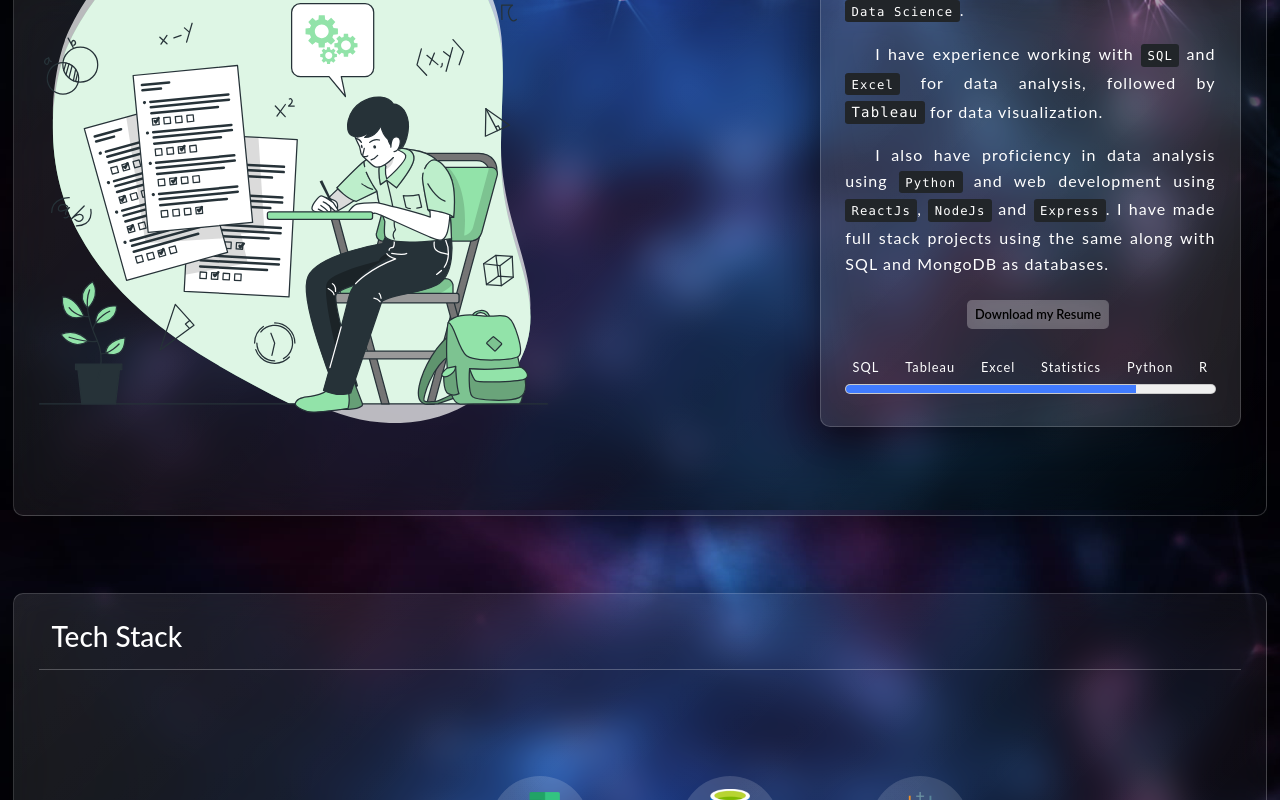
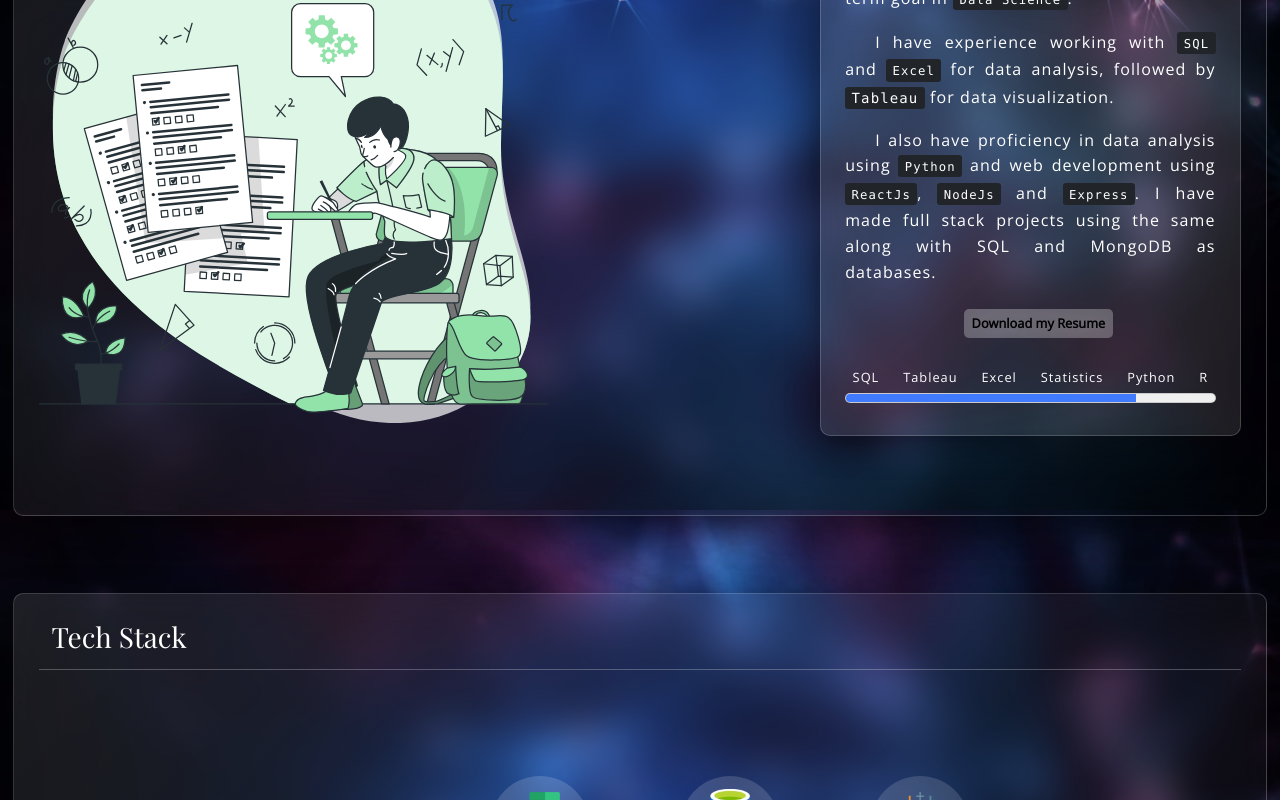
Before and after one commit to binayakbishnu/Web_Portfolio, a React (Create React App) app: page / in a window 1280 px wide. Shown: the part 1090-1890 px from the top of the page. Built offline with nearby package versions, Linux system fonts and the light colour scheme.

Commit message:
feat: new font

```diff
--- a/public/index.html
+++ b/public/index.html
@@ -26,6 +26,9 @@
       work correctly both with client-side routing and a non-root public URL.
       Learn how to configure a non-root public URL by running `npm run build`.
     -->
+  <link rel="preconnect" href="https://fonts.googleapis.com">
+  <link rel="preconnect" href="https://fonts.gstatic.com" crossorigin>
+  <link href="https://fonts.googleapis.com/css2?family=Open+Sans&family=Playfair+Display&display=swap" rel="stylesheet">
   <title>Binayak Bishnu Portfolio</title>
 </head>
 
--- a/src/index.module.css
+++ b/src/index.module.css
@@ -2,7 +2,11 @@
     margin: 0%;
     padding: 0%;
 
-    font-family: Lato;
+    font-family: 'Open Sans', sans-serif;
+}
+
+h1, h3 {
+    font-family: 'Playfair Display', serif;
 }
 
 body {
```
